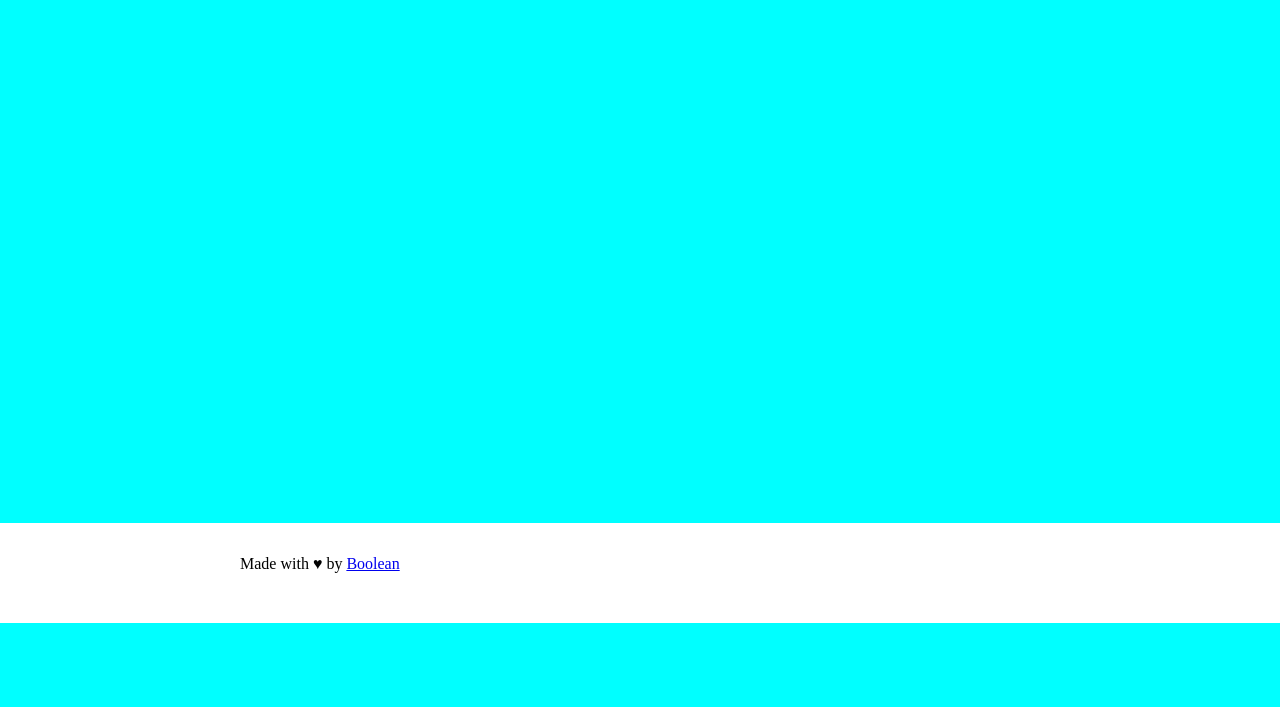
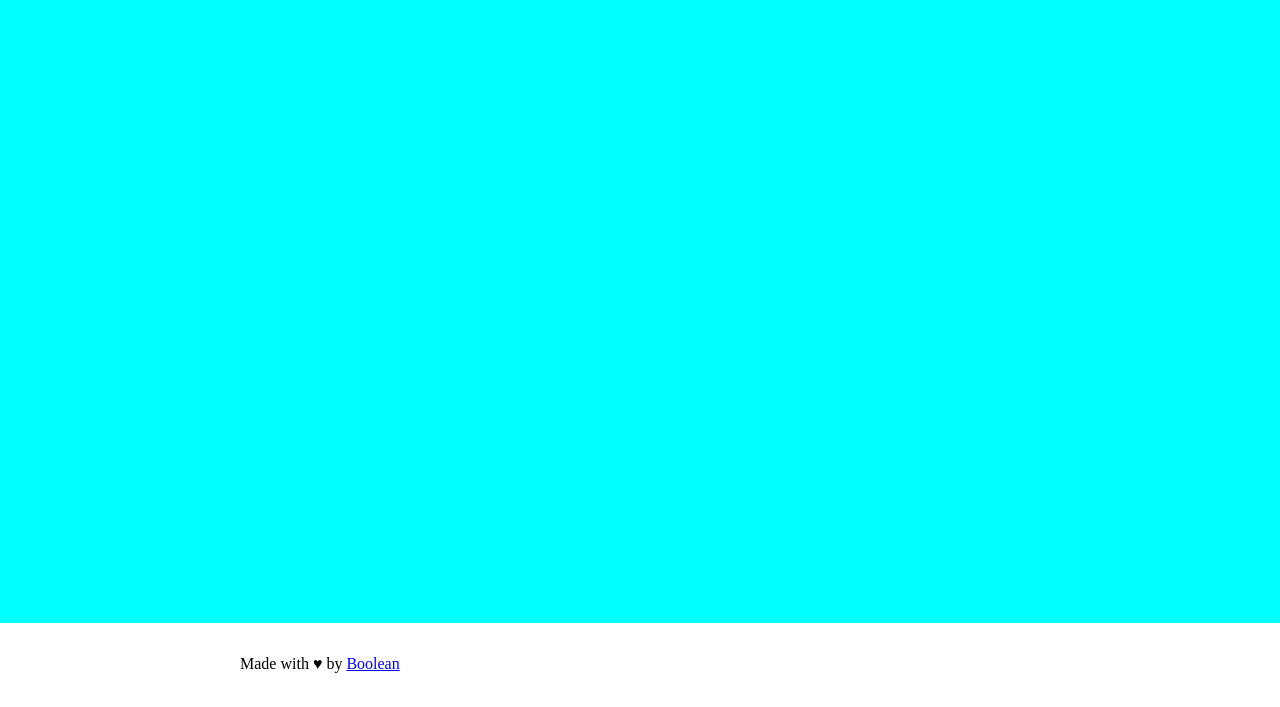
Before and after one commit to AntonioSabella/js-campominato-grid, a plain HTML site: page index.html in a window 1280 px wide. Shown: the part 217-924 px from the top of the page. Before the commit the page ends 840 px from the top, so only its background shows below. Drawn offline with Linux system fonts and the light colour scheme.

Commit message:
Add refactoring JS, CSS adjusts and to do tasks

```diff
--- a/assets/css/style.css
+++ b/assets/css/style.css
@@ -30,7 +30,7 @@ header {
 
 /* Main */
 #site_main {
-    height: calc(100vh - 200px);
+    height: calc(100vh - 100px);
 }
 
 .container {
```
Also changed, not shown: assets/js/main.js (+11 -97 lines).
